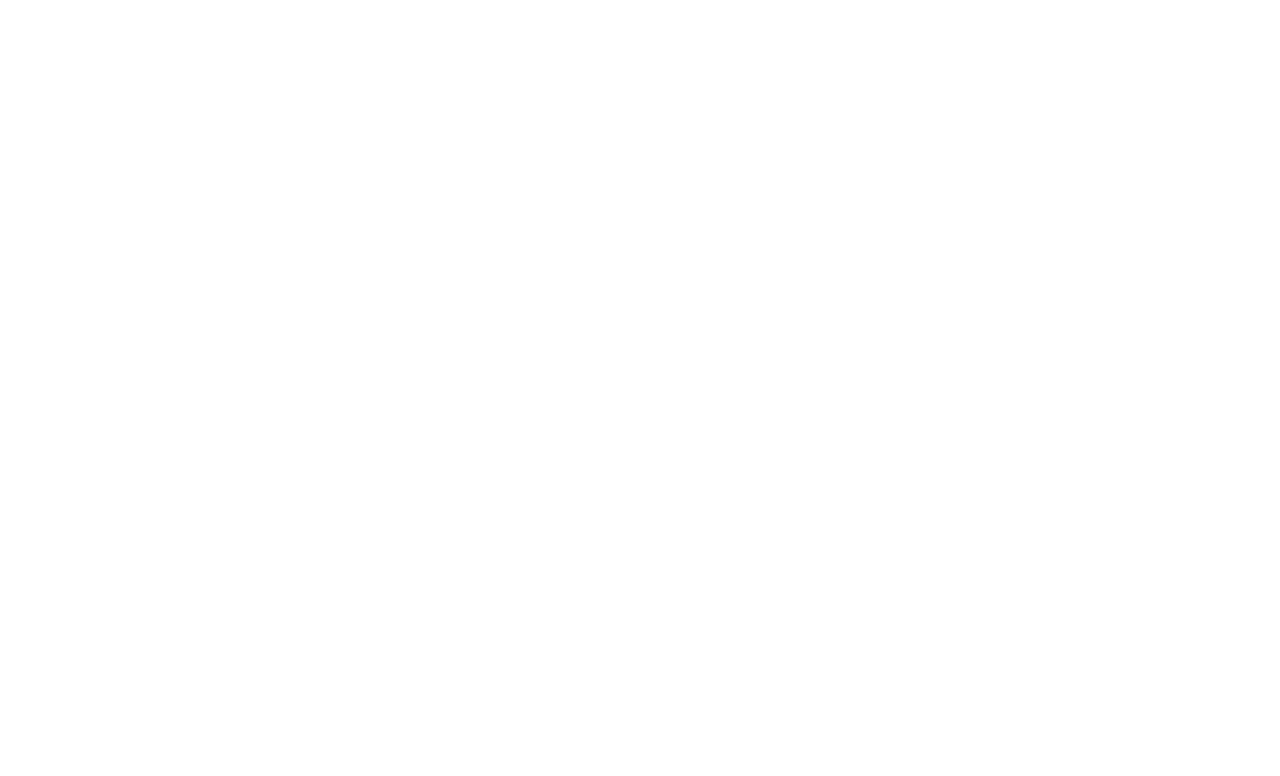
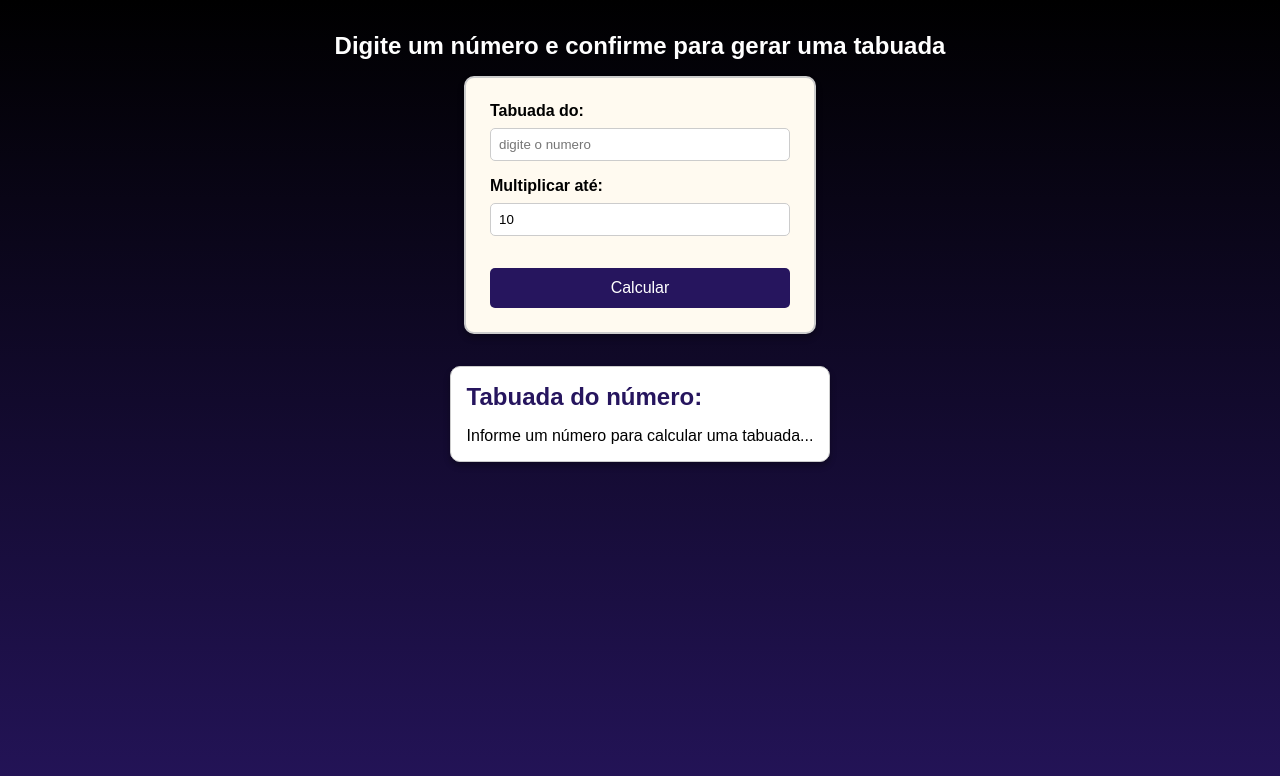
Before and after one commit to Miochelt-BR/Front_End, a plain HTML site: page index.html in a window 1280 px wide. Drawn offline with Linux system fonts and the light colour scheme.

Commit message:
projeto tabuada

```diff
--- /dev/null
+++ b/css/style.css
@@ -0,0 +1,84 @@
+* {
+    margin: 0;
+    padding: 0;
+    font-family: Arial, Helvetica, sans-serif;
+}
+
+body {
+    text-align: center;
+    padding: 2rem;
+    min-height: 100vh;
+    background: linear-gradient(180deg, #000 0%, #26155e 98%);
+}
+
+h2 {
+    margin-bottom: 1rem;
+    color: white;
+}
+
+#multiplication-form {
+    display: flex;
+    flex-direction: column;
+    justify-content: center;
+    align-items: center;
+    padding: 1.5rem;
+    margin: 0 auto;
+    background-color: floralwhite;
+    border: 2px solid #ccc;
+    border-radius: 10px;
+    width: 300px;
+    box-shadow: 0px 4px 6px rgba(0, 0, 0, 0.3);
+}
+
+.form_control {
+    margin-bottom: 1rem;
+    width: 100%;
+    text-align: left;
+}
+
+label {
+    font-weight: bold;
+    margin-bottom: 0.5rem;
+    display: block;
+}
+
+input[type="number"] {
+    width: 100%;
+    padding: 0.5rem;
+    border: 1px solid #ccc;
+    border-radius: 5px;
+    box-sizing: border-box;
+}
+
+input[type="submit"] {
+    padding: 0.7rem 1.5rem;
+    border: none;
+    background-color: #26155e;
+    color: white;
+    border-radius: 5px;
+    font-size: 1rem;
+    cursor: pointer;
+    margin-top: 1rem;
+    width: 100%;
+}
+
+input[type="submit"]:hover {
+    background-color: #4c2a8d;
+}
+
+
+#multiplication-table {
+    margin-top: 2rem;
+    padding: 1rem;
+    background-color: white;
+    border: 1px solid #ccc;
+    border-radius: 10px;
+    box-shadow: 0px 4px 6px rgba(0, 0, 0, 0.3);
+    display: inline-block;
+    text-align: left;
+}
+
+#multiplication-title {
+    margin-bottom: 1rem;
+    color: #26155e;
+}
--- a/index.html
+++ b/index.html
@@ -1,11 +1,30 @@
 <!DOCTYPE html>
-<html lang="en">
+<html lang="pt">
 <head>
     <meta charset="UTF-8">
     <meta name="viewport" content="width=device-width, initial-scale=1.0">
-    <title>Tabuada</title>
+    <title>Tabuada JS</title>
+    <link rel="stylesheet" href="css/style.css">
+    <script src="js/script.js" defer></script>
 </head>
 <body>
-
+    <h2>Digite um número e confirme para gerar uma tabuada</h2>
+    <form id="multiplication-form">
+        <div class="form_control">
+            <label for="number">Tabuada do:</label>
+            <input type="number" id="number" name="number" placeholder="digite o numero">
+        </div>
+        <div class="form_control">
+            <label for="multiplicator">Multiplicar até:</label>
+            <input type="number" id="multiplicator" name="multiplicator" value="10">
+        </div>
+        <input type="submit" value="Calcular">
+    </form>
+    <div id="multiplication-table">
+        <h2 id="multiplication-title">Tabuada do número: <span></span></h2>
+        <div id="multiplication-operations">
+            <p>Informe um número para calcular uma tabuada...</p>
+        </div>
+    </div>
 </body>
 </html>
--- /dev/null
+++ b/js/script.js
@@ -0,0 +1,34 @@
+// Selecionar os elementos do formulário e contêineres
+const form = document.getElementById("multiplication-form");
+const multiplicationTable = document.getElementById("multiplication-table");
+const multiplicationTitle = document.getElementById("multiplication-title");
+const multiplicationOperations = document.getElementById("multiplication-operations");
+
+// Adicionar evento de submissão ao formulário
+form.addEventListener("submit", function (event) {
+    event.preventDefault(); // Previne o recarregamento da página
+
+    // Obter os valores dos inputs
+    const number = document.getElementById("number").value;
+    const multiplicator = document.getElementById("multiplicator").value;
+
+    // Validar os valores fornecidos
+    if (number === "" || multiplicator === "") {
+        alert("Por favor, insira os dois valores.");
+        return;
+    }
+
+    // Limpar o conteúdo anterior da tabuada
+    multiplicationOperations.innerHTML = "";
+
+    // Atualizar o título da tabuada
+    multiplicationTitle.querySelector("span").textContent = number;
+
+    // Gerar a tabuada
+    for (let i = 1; i <= multiplicator; i++) {
+        const result = number * i;
+        const operation = document.createElement("p");
+        operation.textContent = `${number} x ${i} = ${result}`;
+        multiplicationOperations.appendChild(operation);
+    }
+});
```
